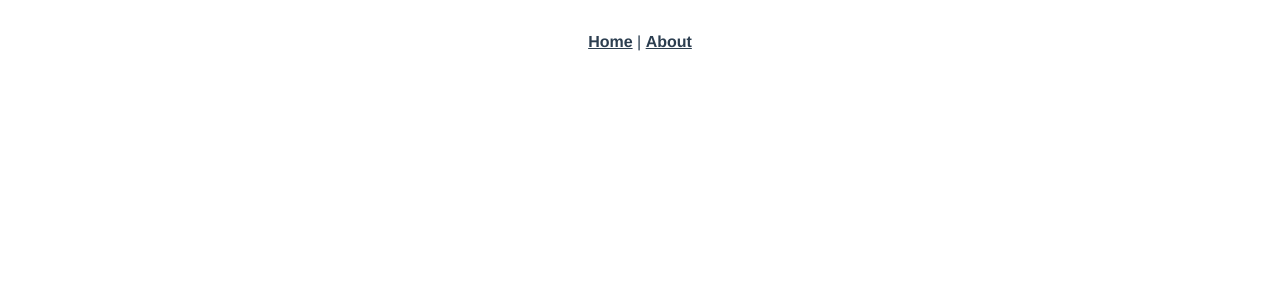
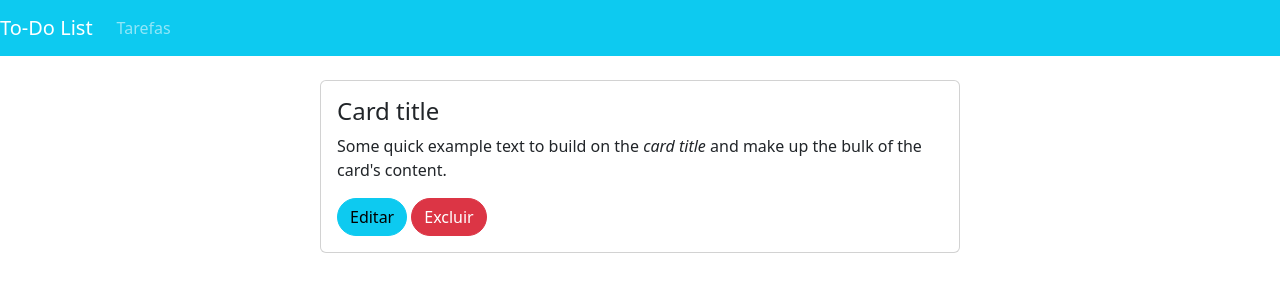
Before and after one commit to msousaWEB/Task-List, a Vue app: page /list in a window 1280 px wide. Shown: the top 300 px of the page. Built offline with nearby package versions, Linux system fonts and the light colour scheme.

Commit message:
creating menu and task list view

```diff
--- a/src/App.vue
+++ b/src/App.vue
@@ -1,32 +1,17 @@
 <template>
   <div id="app">
-    <nav>
-      <router-link to="/">Home</router-link> |
-      <router-link to="/about">About</router-link>
-    </nav>
+    <nav-bar-component/>
     <router-view/>
   </div>
 </template>
+<script>
+import navBarComponent from "./components/navBarComponent.vue";
 
+export default {
+  components: {
+    navBarComponent
+  }
+}
+</script>
 <style>
-#app {
-  font-family: Avenir, Helvetica, Arial, sans-serif;
-  -webkit-font-smoothing: antialiased;
-  -moz-osx-font-smoothing: grayscale;
-  text-align: center;
-  color: #2c3e50;
-}
-
-nav {
-  padding: 30px;
-}
-
-nav a {
-  font-weight: bold;
-  color: #2c3e50;
-}
-
-nav a.router-link-exact-active {
-  color: #42b983;
-}
 </style>
--- /dev/null
+++ b/src/components/navBarComponent.vue
@@ -0,0 +1,20 @@
+<template>
+    <div>
+        <b-navbar toggleable="lg" type="dark" variant="info">
+            <b-navbar-brand href="#">To-Do List</b-navbar-brand>
+
+            <b-navbar-toggle target="nav-collapse"></b-navbar-toggle>
+
+            <b-collapse id="nav-collapse" is-nav>
+                <b-navbar-nav>
+                    <b-nav-item to="/list">Tarefas</b-nav-item>
+                </b-navbar-nav>
+            </b-collapse>
+        </b-navbar>
+    </div>
+</template>
+<script>
+export default {
+    name: 'navBarComponent'
+}
+</script>
--- a/src/router/index.js
+++ b/src/router/index.js
@@ -1,6 +1,7 @@
 import Vue from 'vue'
 import VueRouter from 'vue-router'
 import HomeView from '../views/HomeView.vue'
+import ListView from '../views/ListView.vue'
 
 Vue.use(VueRouter)
 
@@ -11,12 +12,9 @@ const routes = [
     component: HomeView
   },
   {
-    path: '/about',
-    name: 'about',
-    // route level code-splitting
-    // this generates a separate chunk (about.[hash].js) for this route
-    // which is lazy-loaded when the route is visited.
-    component: () => import(/* webpackChunkName: "about" */ '../views/AboutView.vue')
+    path: '/list',
+    name: 'list',
+    component: ListView
   }
 ]
 
--- /dev/null
+++ b/src/views/ListView.vue
@@ -0,0 +1,24 @@
+<template>
+  <div>
+    <div class="d-flex justify-content-center">
+      <div class="col-6 mt-4">
+        <b-card title="Card title">
+          <b-card-text>
+            Some quick example text to build on the <em>card title</em> and make up the bulk of the card's
+            content.
+          </b-card-text>
+
+          <b-button variant="info" pill style="margin-right:4px">Editar</b-button>
+          <b-button variant="danger" pill >Excluir</b-button>
+
+        </b-card>
+      </div>
+    </div>
+  </div>
+</template>
+
+<script>
+export default {
+  name: 'ListView'
+}
+</script>
```
